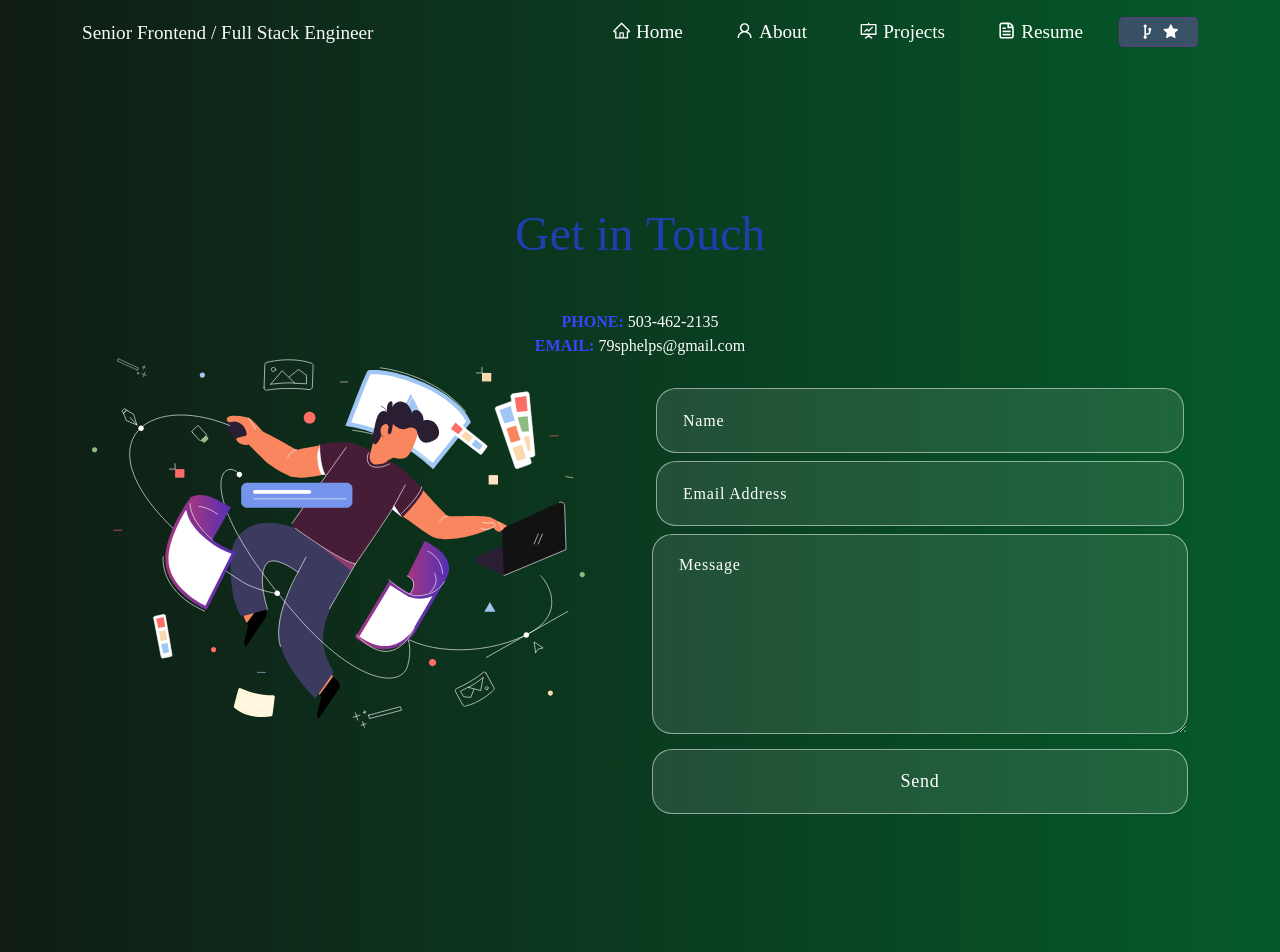
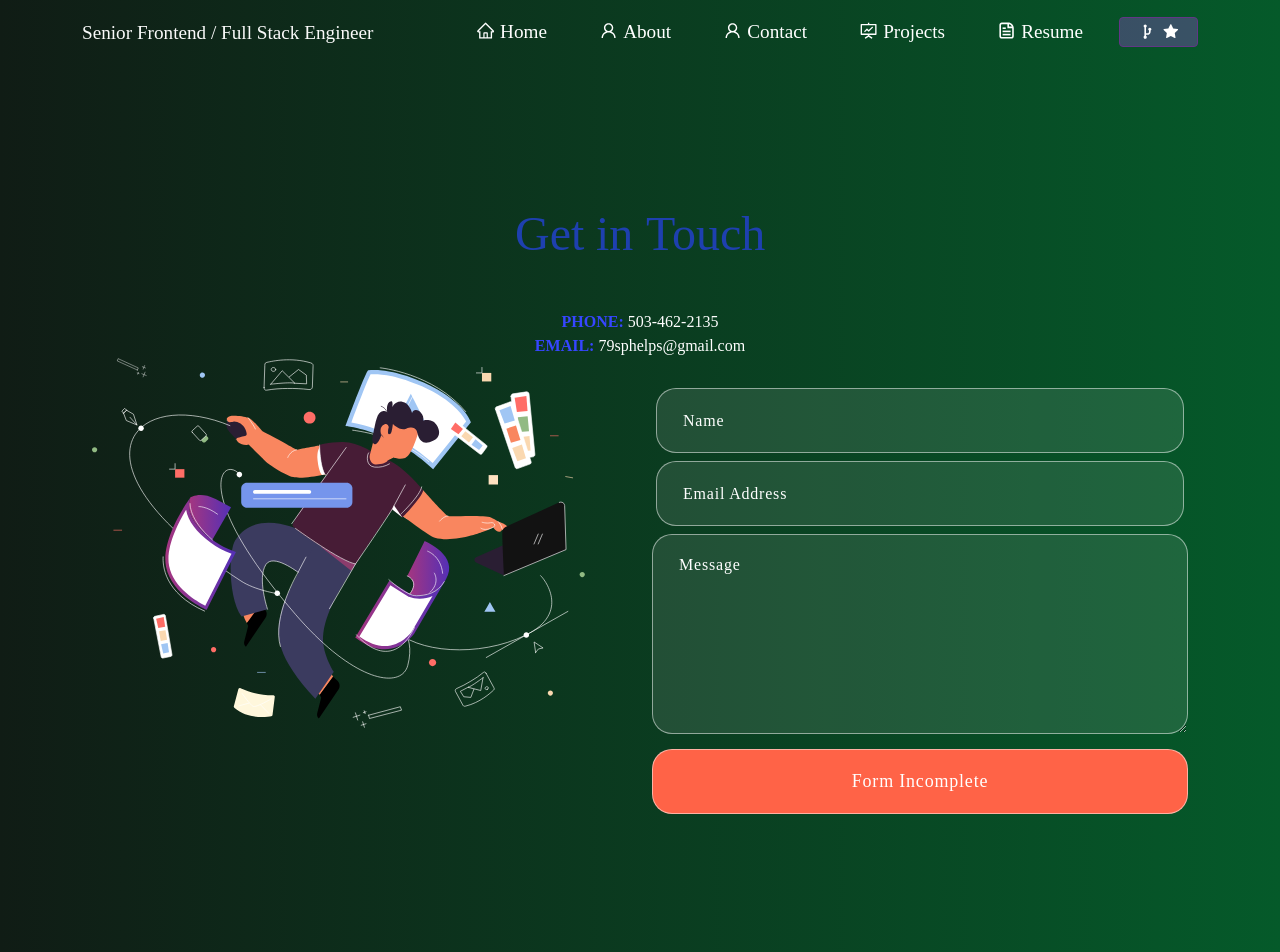
Before and after one commit to 79sphelps/steve-phelps, a React (Create React App) app: page /contact in a window 1280 px wide. Shown: the top 952 px of the page. Built offline with nearby package versions, Linux system fonts and the light colour scheme.

Commit message:
Adding the contact form back

```diff
--- a/src/components/Contact/ContactForm.js
+++ b/src/components/Contact/ContactForm.js
@@ -15,6 +15,8 @@ const ContactForm = () => {
   const [stateMessage, setStateMessage] = useState(null);
   const [contactData, setContactData] = useState(initialContactData);
   const [hasErrors, setHasErrors] = useState(false);
+
+  console.log(Object.values(contactData));
 
   const sendEmail = (e) => {
     e.persist();
@@ -56,7 +58,7 @@ const ContactForm = () => {
     validate(name, value);
   };
 
-  const validateName = (user_name) => (/^[A-Za-z]+$/g).test(user_name);
+  const validateName = (user_name) => (/^[A-Za-z ]+$/g).test(user_name);
   const validateEmail = (email) => (/^\S+@\S+.\S+$/g).test(email);
   const validateTextArea = (message) => (message.length > 0);
 
@@ -76,6 +78,9 @@ const ContactForm = () => {
 
     setHasErrors(Object.keys(errors).length > 0);
     setContactData(values => ({...values, errors: errors}));
+
+    console.log('hasErrors: ', hasErrors);
+    console.log(contactData);
   }
 
   return (
@@ -88,8 +93,8 @@ const ContactForm = () => {
           placeholder="Name"
           onChange={handleInputChange}
         />
-        { hasErrors && contactData.errors.user_name && (
-          <div style={{color: 'red'}}>{contactData.errors.user_name}</div>
+        { hasErrors && (contactData.errors.user_name || contactData.user_name === '') && (
+          <div style={{color: 'tomato'}}>{contactData.errors.user_name}</div>
         )}
       </Col>
 
@@ -101,8 +106,8 @@ const ContactForm = () => {
           placeholder="Email Address"
           onChange={handleInputChange}
         />
-        { hasErrors && contactData.errors.email && (
-          <div style={{color: 'red'}}>{contactData.errors.email}</div>
+        { hasErrors && (contactData.errors.email || contactData.email === '') && (
+          <div style={{color: 'tomato'}}>{contactData.errors.email}</div>
         )}
       </Col>
 
@@ -113,13 +118,18 @@ const ContactForm = () => {
         placeholder="Message"
         onChange={handleInputChange}
       ></textarea>
-      { hasErrors && contactData.errors.message && (
-        <div style={{color: 'red'}}>{contactData.errors.message}</div>
+      { hasErrors && (contactData.errors.message || contactData.message === '') && (
+        <div style={{color: 'tomato'}}>{contactData.errors.message}</div>
       )}
       {/* <button type='submit' disabled={isSubmitting}>
         Send
       </button> */}
-      <input type="submit" value={hasErrors ? 'Form Input Errors Remain' : 'Send'} disabled={hasErrors} />
+      <input
+      type="submit"
+      style={hasErrors || contactData.user_name === '' || contactData.email === '' || contactData.message === '' ?  { background: 'tomato' } : { background: 'dodgerblue'}}
+      value={hasErrors || contactData.user_name === '' || contactData.email === '' || contactData.message === '' ? 'Form Incomplete' : 'Send'}
+      disabled={hasErrors || contactData.user_name === '' || contactData.email === '' || contactData.message === ''}
+      />
       {stateMessage && <p>{stateMessage}</p>}
     </form>
   );
--- a/src/components/Navbar.js
+++ b/src/components/Navbar.js
@@ -127,7 +127,7 @@ function NavBar() {
               </Nav.Link>
             </Nav.Item>
 
-            {/* <Nav.Item>
+            <Nav.Item>
               <Nav.Link
                 as={Link}
                 to="/contact"
@@ -143,7 +143,7 @@ function NavBar() {
                   Contact
                 </div>
               </Nav.Link>
-            </Nav.Item> */}
+            </Nav.Item>
 
             <Nav.Item>
               <Nav.Link
```
Also changed, not shown: 1 other file (tests, documents, lock files or other folders).
